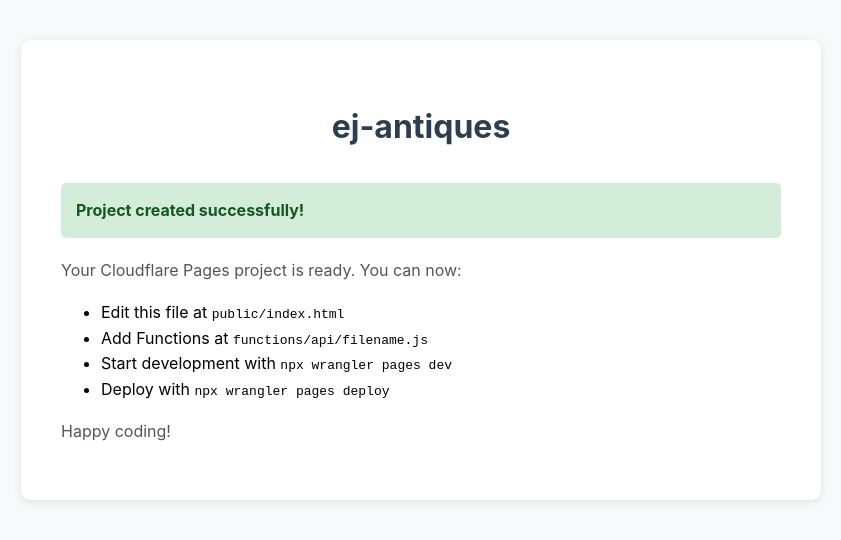
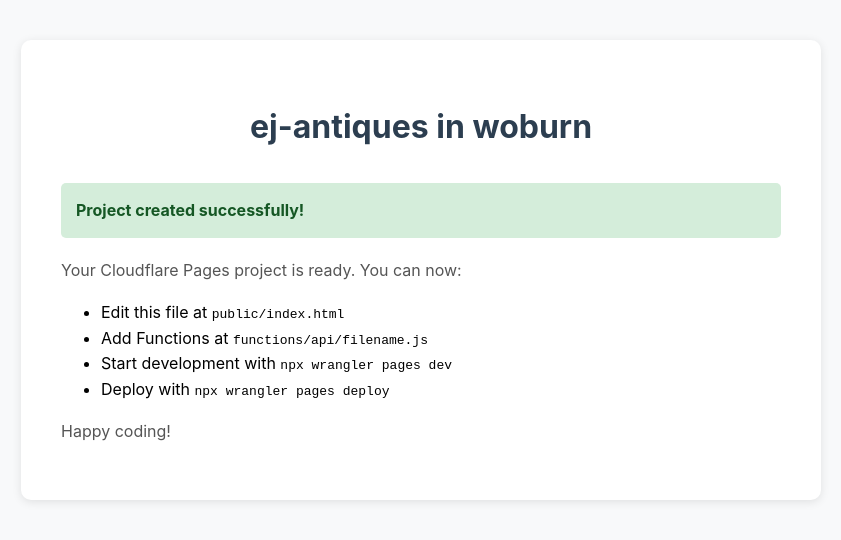
Before and after one commit to jwh99common/ej-antiques, a website: page public/index.html in a window 1280 px wide. Shown: the whole page, without its empty margins (219-1060 px from the left). Drawn offline with Linux system fonts and the light colour scheme.

Commit message:
Auto-sync: 2025-11-11 15:22:39

```diff
--- a/public/index.html
+++ b/public/index.html
@@ -39,7 +39,7 @@
 </head>
 <body>
     <div class="container">
-        <h1>ej-antiques</h1>
+        <h1>ej-antiques in woburn</h1>
 
         <div class="success">
             <strong>Project created successfully!</strong>
```
